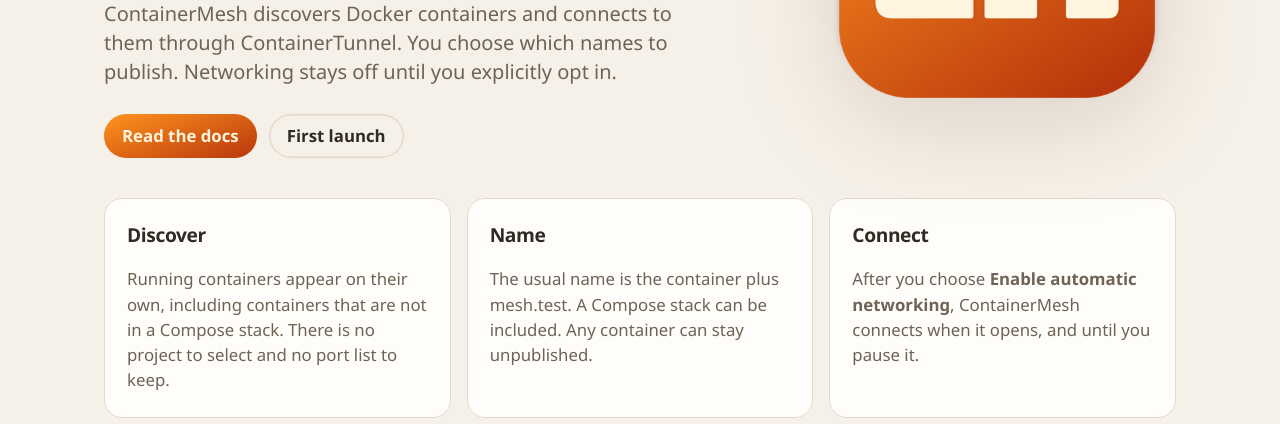
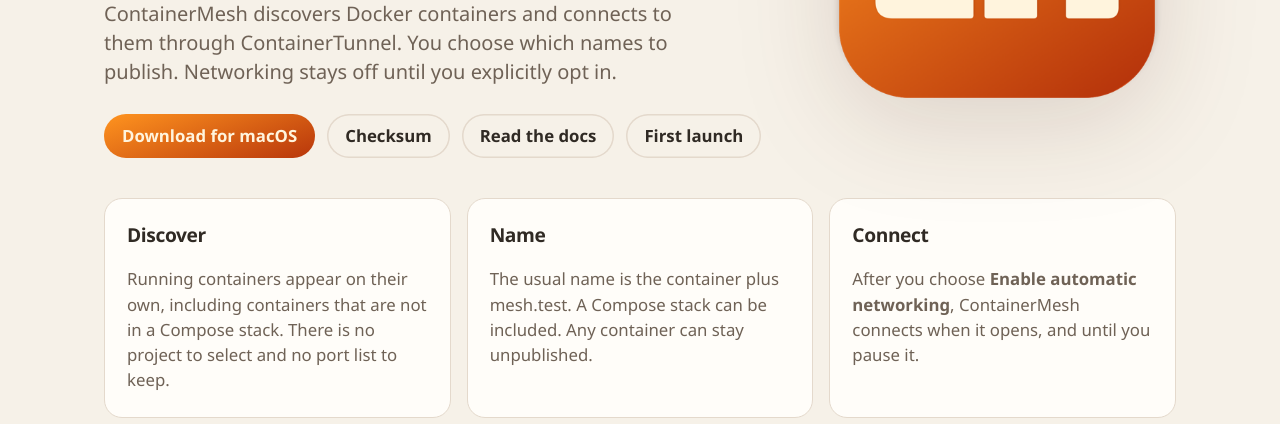
Before and after one commit to Container-Mesh/site, a plain HTML site: page public/index.html in a window 1280 px wide. Shown: the part 376-800 px from the top of the page. Drawn offline with Linux system fonts and the light colour scheme.

Commit message:
feat: offer the macOS download from the website
The GitHub release page listed source archives beside the app, and those links cannot be removed from a release.

Co-authored-by: Cursor <cursoragent@cursor.com>

```diff
--- a/public/index.html
+++ b/public/index.html
@@ -36,7 +36,9 @@
     <h1>Local names for the containers already running.</h1>
     <p class="lede">ContainerMesh discovers Docker containers and connects to them through ContainerTunnel. You choose which names to publish. Networking stays off until you explicitly opt in.</p>
     <div class="actions">
-      <a class="button" data-docs-href="/docs/" href="docs/">Read the docs</a>
+      <a class="button" href="assets/downloads/ContainerMesh-macos.zip">Download for macOS</a>
+      <a class="button quiet" href="assets/downloads/SHA256SUMS">Checksum</a>
+      <a class="button quiet" data-docs-href="/docs/" href="docs/">Read the docs</a>
       <a class="button quiet" data-docs-href="/docs/first-launch/" href="docs/first-launch/">First launch</a>
     </div>
   </div>
```
Also changed, not shown: src/content/home.html (+3 -1 lines), 4 other files.
